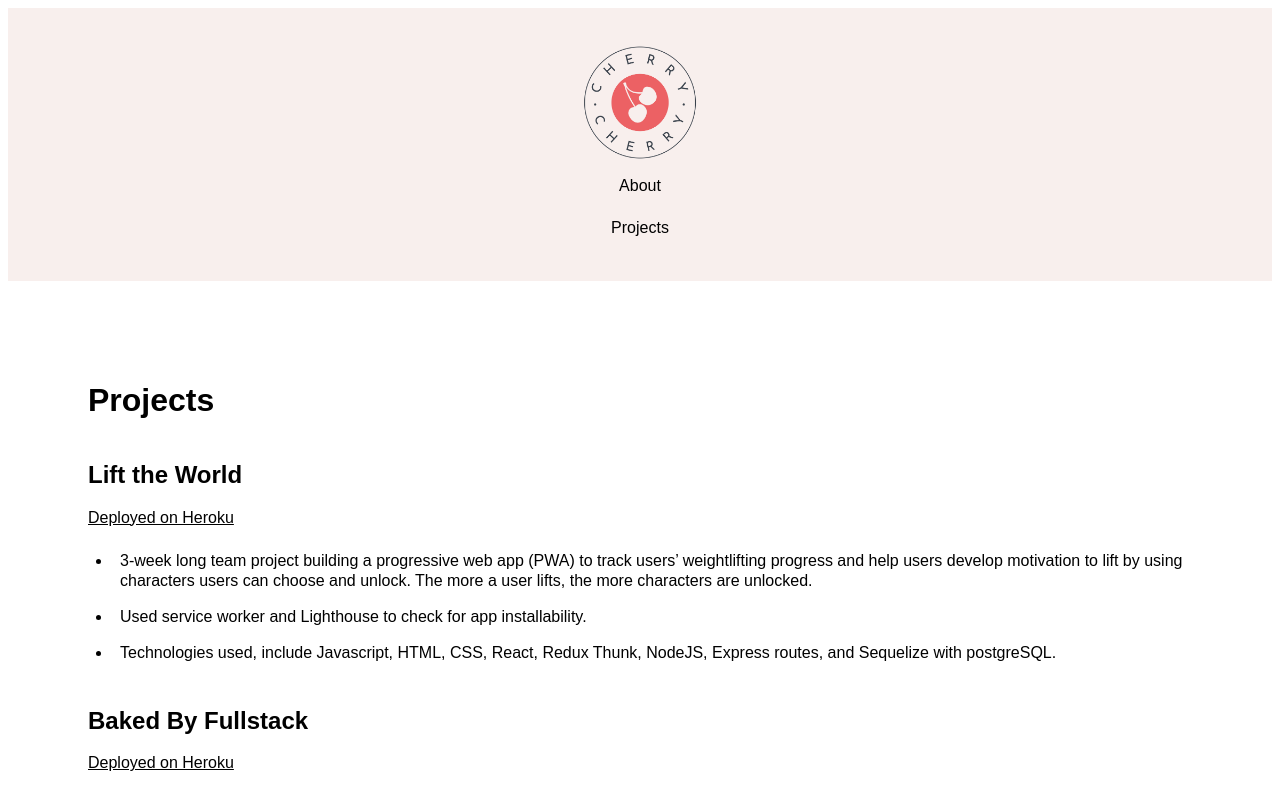
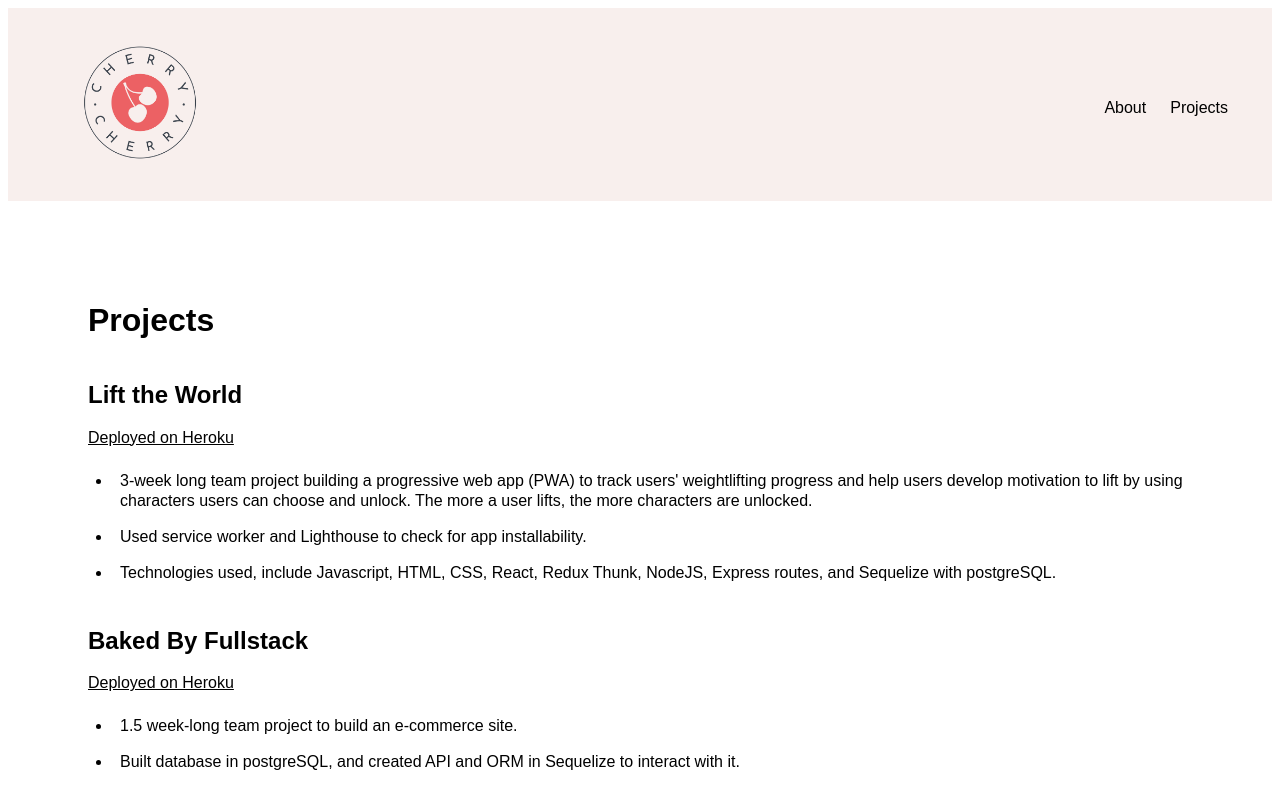
Before and after one commit to mscherryxu/portfolio-ts, a React (Create React App) app: page /projects in a window 1280 px wide. Shown: the top 789 px of the page. Built offline with nearby package versions, Linux system fonts and the light colour scheme.

Commit message:
Added media query for desktop view

```diff
--- a/src/App.css
+++ b/src/App.css
@@ -1,6 +1,7 @@
 @import "./styles/navbar.css";
 @import "./styles/footer.css";
 @import "./styles/about.css";
+@import "./styles/media-queries.css";
 
 * {
   box-sizing: border-box;
--- a/src/components/NavBar.js
+++ b/src/components/NavBar.js
@@ -5,6 +5,7 @@ const NavBar = () => {
   return (
     <>
       <div className="nav-bar">
+        <div className="logo">
           <Link to="/">
             <img
               src="/images/cherry_logo.png"
@@ -12,6 +13,8 @@ const NavBar = () => {
               className="nav-logo"
             />
           </Link>
+        </div>
+        <div className="nav-links">
           <Link to="/about" className="nav-link">
             About
           </Link>
@@ -19,6 +22,7 @@ const NavBar = () => {
             Projects
           </Link>
         </div>
+      </div>
     </>
   );
 };
--- a/src/components/Projects.js
+++ b/src/components/Projects.js
@@ -9,7 +9,7 @@ const Projects = () => {
       <ul>
         <li>
           3-week long team project building a progressive web app (PWA) to track
-          users’ weightlifting progress and help users develop motivation to
+          users' weightlifting progress and help users develop motivation to
           lift by using characters users can choose and unlock. The more a user
           lifts, the more characters are unlocked.
         </li>
--- /dev/null
+++ b/src/styles/media-queries.css
@@ -0,0 +1,14 @@
+@media only screen and (min-width: 600px) {
+  .nav-bar {
+    display: flex;
+    flex-direction: row;
+    justify-content: space-between;
+    gap: 2rem;
+  }
+
+  .nav-links {
+    display: flex;
+    flex-direction: row;
+    justify-content: flex-end;
+  }
+}
--- a/src/styles/navbar.css
+++ b/src/styles/navbar.css
@@ -7,12 +7,18 @@
   padding: 2rem;
 }
 
+.nav-links {
+  display: flex;
+  flex-direction: column;
+  align-items: center;
+  padding-top: 0.5rem;
+}
+
 .nav-link {
   padding: 0.75rem;
   text-decoration: none;
 }
 
 .nav-logo {
-  display: flex;
   width: 25vh;
 }
```
Lines whose indentation alone changed are shown as unchanged.
